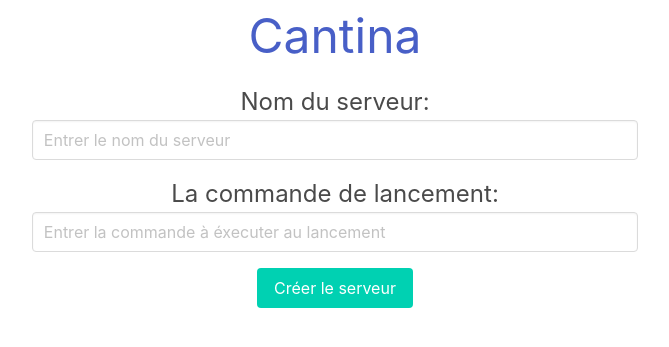
After one commit to Cantina-Org/Server-Manager, a Flask app: template templates/create_server.html in a window 1280 px wide. The commit adds this page. Shown: the top 347 px of the page, without its empty margins (305-974 px from the left). Run offline with Flask 2, Linux system fonts and the light colour scheme; the template is opened without the code that fills it, so the values that code supplies are empty; parts of the project's set-up code (start-up, migrations or seed data) failed here and were passed over.

Commit message:
Des modifs dans la fonction create_server()

```diff
--- a/app.py
+++ b/app.py
@@ -111,8 +111,8 @@ def server(server_id=None):
         return render_template('all_server.html', data=data, user_permission=user_permission)
 
 
-@app.route('/server/create')
-def create_server():
+@app.route('/server/create', methods=['POST', 'GET'])
+def create_server(alert=False):
     user_token = request.cookies.get('userID')
     if not user_token:
         return redirect(url_for('login'))
@@ -120,6 +120,18 @@ def create_server():
     if not User.is_user_admin(database, user_token):
         return redirect(url_for('server'))
 
+    if request.method == 'GET':
+        return render_template('create_server.html', alert=alert)
+    elif request.method == 'POST':
+        if not request.form['server-name'] or not request.form['server-cmd']:
+            return redirect(url_for('create_server', alert=True))
+
+        server_name = request.form['server-name']
+        server_cmd = request.form['server-cmd']
+
+        database.insert("""INSERT INTO cantina_server_manager.server(name, owner_token, run_command, path) VALUES
+        (%s, %s, %s, %s)""", (server_name, request.cookies.get('userID'), server_cmd, ))
+
 
 if __name__ == '__main__':
     app.run()
--- a/templates/all_server.html
+++ b/templates/all_server.html
@@ -13,7 +13,7 @@
     </div>
     <div class="is-centered">
         {% if user_permission[0] %}
-            <button class="button is-primary" onclick="window.location.href=''">
+            <button class="button is-primary" onclick="window.location.href='{{ url_for('create_server') }}'">
                 <span class="icon is-normal" >
                     <i><img src="" alt="A MODIFIER"/></i>
                 </span>
--- /dev/null
+++ b/templates/create_server.html
@@ -0,0 +1,31 @@
+<!DOCTYPE html>
+<html lang="fr">
+<head>
+    <meta charset="UTF-8">
+    <link rel="shortcut icon" href="{{ url_for('static', filename='favicon.ico') }}">
+    <link rel="stylesheet" href="https://cdn.jsdelivr.net/npm/bulma@0.9.4/css/bulma.min.css">
+    <meta name="viewport" content="width=device-width, initial-scale=1">
+    <title>Cantina - Create Server</title>
+    <script>
+        const queryString = window.location.search;
+        const urlParams = new URLSearchParams(queryString);
+        if(urlParams.get('alert')){
+            alert("Merci de remplir tout les champs requis!")
+        }
+    </script>
+</head>
+<body>
+    <div class="has-text-centered">
+        <h1 class="is-size-1"><a href="{{ url_for('server') }}">Cantina</a></h1><br>
+        <div class="columns is-centered is-vcentered">
+            <form action="{{ url_for('create_server') }}" method="post">
+                <label class="is-size-4">Nom du serveur: </label>
+                <label><input style="margin-bottom: 1em" class="input" type="text" placeholder="Entrer le nom du serveur" name="server-name" required></label><br>
+                <label class="is-size-4">La commande de lancement: </label>
+                <label><input style="margin-bottom: 1em" class="input" type="text" placeholder="Entrer la commande à éxecuter au lancement" name="server-cmd" required></label><br>
+                <button class="button is-primary" type="submit">Créer le serveur</button>
+            </form>
+        </div>
+    </div>
+</body>
+</html>
```
